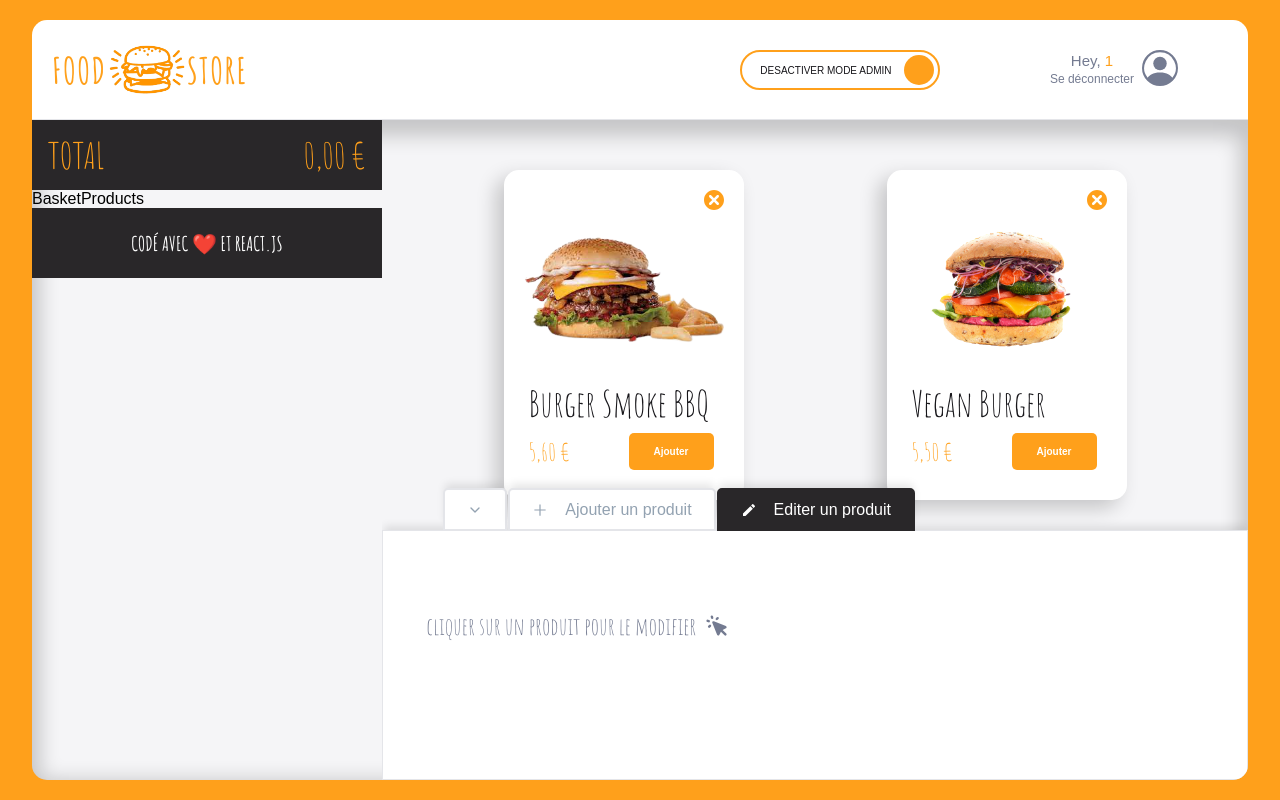
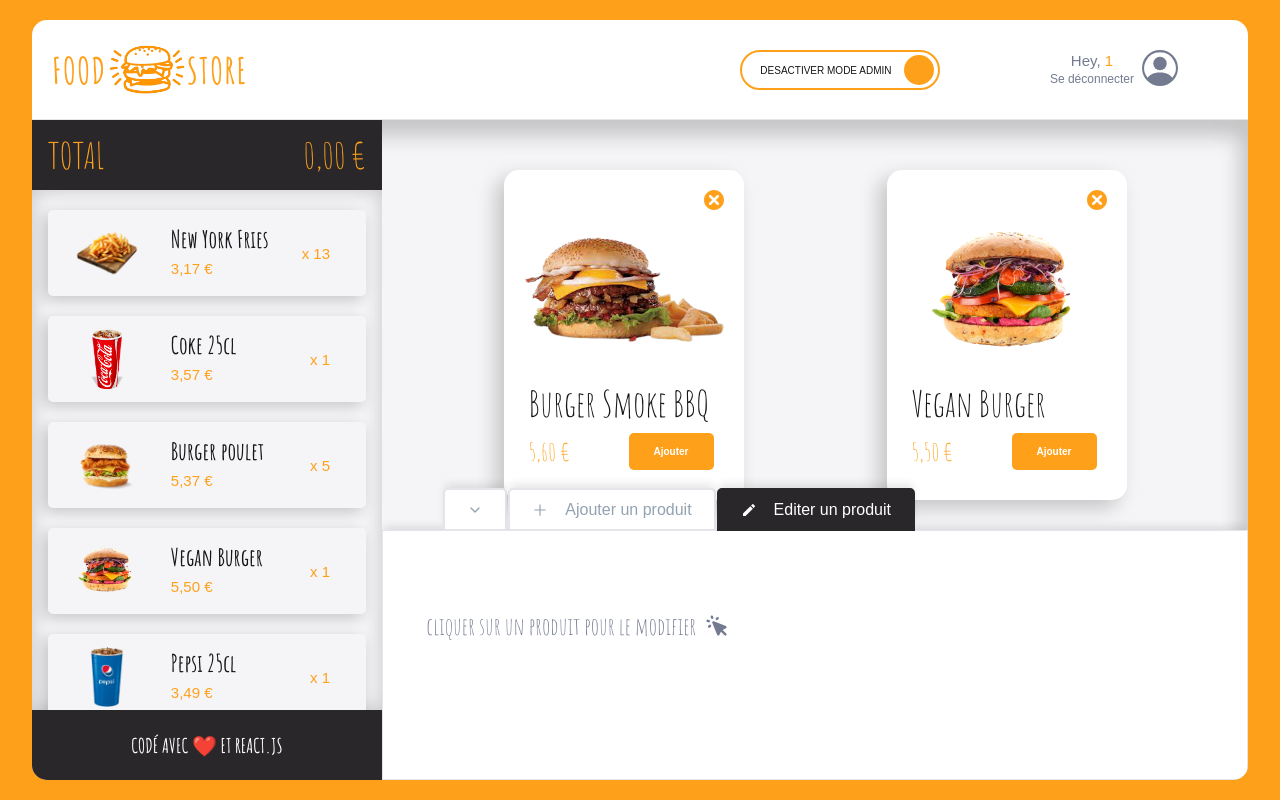
Before and after one commit to romainniamor/food_store, a React (Vite) app: page /order/1 in a window 1280 px wide. Built offline with nearby package versions, Linux system fonts and the light colour scheme; grey boxes are pictures that could not be loaded; the HTML template or start-up script is replaced by a standard one.

Commit message:
💄 F11: BASKET > Add BasketCard from fakebasket

```diff
--- /dev/null
+++ b/src/components/pages/order/main/basket/BasketCard.jsx
@@ -0,0 +1,145 @@
+import React from "react";
+import styled from "styled-components";
+import { theme } from "../../../../../theme";
+import { MdDeleteForever } from "react-icons/md";
+import { formatPrice } from "../../../../../utils/math";
+
+export default function BasketCard({
+  className,
+  imageSource,
+  title,
+  price,
+  quantity,
+}) {
+  return (
+    <BasketCardStyled className={className}>
+      <div className="delete-button">
+        <MdDeleteForever className="icon" />
+      </div>
+      <div className="image">
+        <img src={imageSource} alt={title} />
+      </div>
+      <div className="text-info">
+        <div className="left-info">
+          <div className="title">
+            <span>{title}</span>
+          </div>
+          <span className="price">{formatPrice(price)}</span>
+        </div>
+        <div className="quantity">x {quantity}</div>
+      </div>
+    </BasketCardStyled>
+  );
+}
+
+const BasketCardStyled = styled.div`
+  height: 86px;
+  padding: 8px 16px;
+  display: grid;
+  grid-template-columns: 30% 1fr;
+  border-radius: ${theme.borderRadius.round};
+  background: ${theme.colors.background_white};
+  box-shadow: -4px 4px 15px rgba(0, 0, 0, 0.2);
+
+  position: relative;
+  margin: 20px 16px;
+
+  .image {
+    height: 70px;
+
+    img {
+      padding: 5px;
+      height: 100%;
+      width: 100%;
+      object-fit: contain;
+    }
+  }
+
+  .text-info {
+    display: grid;
+    grid-template-columns: 70% 1fr;
+    font-size: ${theme.fonts.P0};
+    color: ${theme.colors.primary};
+
+    .left-info {
+      display: grid;
+      grid-template-rows: 60% 40%;
+      margin-left: 21px;
+
+      .title {
+        display: flex;
+        align-items: center;
+
+        font-family: "Amatic SC";
+        font-size: ${theme.fonts.P3};
+        line-height: 32px;
+        font-weight: ${theme.weights.bold};
+        color: ${theme.colors.dark};
+        min-width: 0;
+        span {
+          overflow: hidden;
+          /* width: 100%; */
+          white-space: nowrap;
+          text-overflow: ellipsis;
+        }
+      }
+      .price {
+        font-size: ${theme.fonts.sm};
+        font-weight: ${theme.weights.medium};
+      }
+    }
+
+    .quantity {
+      box-sizing: border-box;
+      font-weight: ${theme.weights.medium};
+      display: flex;
+      align-items: center;
+      justify-content: flex-end;
+      margin-right: 20px;
+      font-size: ${theme.fonts.sm};
+    }
+  }
+
+  .delete-button {
+    display: none;
+    z-index: 1;
+  }
+
+  /* hover de la card */
+  :hover {
+    .delete-button {
+      border: none;
+      box-sizing: border-box;
+      position: absolute;
+      top: 0;
+      right: 0;
+      bottom: 0;
+      width: 76px;
+      border-top-right-radius: ${theme.borderRadius.round};
+      border-bottom-right-radius: ${theme.borderRadius.round};
+      padding: 10px;
+      display: flex;
+      align-items: center;
+      justify-content: center;
+      background: ${theme.colors.red};
+      color: ${theme.colors.white};
+      cursor: pointer;
+
+      .icon {
+        width: ${theme.fonts.P3};
+        height: ${theme.fonts.P3};
+      }
+
+      :hover {
+        .icon {
+          color: ${theme.colors.dark};
+        }
+        :active {
+          .icon {
+            color: ${theme.colors.white};
+          }
+        }
+      }
+    }
+  }
+`;
--- a/src/components/pages/order/main/basket/BasketProducts.jsx
+++ b/src/components/pages/order/main/basket/BasketProducts.jsx
@@ -1,4 +1,6 @@
 import styled from "styled-components";
+import { theme } from "../../../../../theme";
+import BasketCard from "./BasketCard";
 
 export default function BasketProducts({ basket }) {
   //state
@@ -6,7 +8,19 @@ export default function BasketProducts({ basket }) {
   //comportements
 
   //affichage
-  return <BasketProductsStyled>BasketProducts</BasketProductsStyled>;
+  return (
+    <BasketProductsStyled>
+      {basket.map((basketProduct) => (
+        <BasketCard {...basketProduct} />
+      ))}
+    </BasketProductsStyled>
+  );
 }
 
-const BasketProductsStyled = styled.div``;
+const BasketProductsStyled = styled.div`
+  background: ${theme.colors.background_white};
+  box-shadow: 0px 0px 20px rgba(0, 0, 0, 0.2) inset;
+  height: calc(95vh - 140px - 100px);
+  overflow-y: scroll;
+  width: 100%;
+`;
--- a/src/fakeData/fakeBasket.js
+++ b/src/fakeData/fakeBasket.js
@@ -1,13 +1,13 @@
-export const EMPTY = []
+export const EMPTY = [];
 
 export const SMALL = [
   {
     id: "1",
-    title: "Burger Meal",
+    title: "Burger Meal Super Extra Large",
     imageSource: "images/burger1.png",
     quantity: 1,
   },
-]
+];
 
 export const MEDIUM = [
   {
@@ -26,7 +26,8 @@ export const MEDIUM = [
   },
   {
     id: "3",
-    imageSource: "https://www.ecomiam.com/images/Image/Frites-du-bistro-Code-Menlog.jpg",
+    imageSource:
+      "https://www.ecomiam.com/images/Image/Frites-du-bistro-Code-Menlog.jpg",
     title: "Burger House",
     price: 5,
     quantity: 4,
@@ -38,7 +39,7 @@ export const MEDIUM = [
     price: 5,
     quantity: 4,
   },
-]
+];
 
 export const LARGE = [
   {
@@ -98,7 +99,7 @@ export const LARGE = [
   {
     id: "7",
     imageSource: "/images/burger-bacon-egg.png",
-    title: "Burger Smoke Bdhbedhbeheb",
+    title: "Burger Smoke Bubble Crispy",
     price: 5.598,
     quantity: 1,
     isAvailable: true,
@@ -131,7 +132,7 @@ export const LARGE = [
     isAvailable: true,
     isAdvertised: false,
   },
-]
+];
 
 export const LARGE_WEIRD = [
   {
@@ -224,7 +225,7 @@ export const LARGE_WEIRD = [
     isAvailable: true,
     isAdvertised: false,
   },
-]
+];
 
 export const fakeBasket = {
   EMPTY,
@@ -232,4 +233,4 @@ export const fakeBasket = {
   MEDIUM,
   LARGE,
   LARGE_WEIRD,
-}
+};
--- a/src/hooks/useBasket.js
+++ b/src/hooks/useBasket.js
@@ -3,7 +3,7 @@ import { useState } from "react";
 import { fakeBasket } from "../fakeData/fakeBasket";
 
 export const useBasket = () => {
-  const [basket] = useState(fakeBasket.SMALL);
+  const [basket] = useState(fakeBasket.LARGE);
 
   return {
     basket,
```
